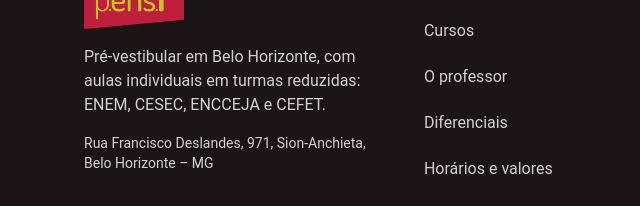
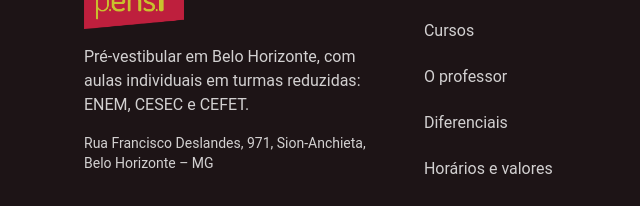
Before and after one commit to pedrorosemberg/pensibh, an Astro site in the folder site-v2/: page / in a window 1280 px wide. Shown: the part 10706-10912 px from the top of the page, 0-640 px from the left. Built offline with nearby package versions, Linux system fonts and the light colour scheme; Astro itself is replaced by a stand-in of ours; no server answers.

Commit message:
retira encceja do rodapé

```diff
--- a/site-v2/src/components/Footer.astro
+++ b/site-v2/src/components/Footer.astro
@@ -15,7 +15,7 @@ const year = new Date().getFullYear();
     <div>
       <Image src={logo} alt="PENSI+" width={140} height={79} class="h-14 w-auto" />
       <p class="mt-4 max-w-sm">
-        Pré-vestibular em Belo Horizonte, com aulas individuais em turmas reduzidas: ENEM, CESEC, ENCCEJA e CEFET.
+        Pré-vestibular em Belo Horizonte, com aulas individuais em turmas reduzidas: ENEM, CESEC e CEFET.
       </p>
       <p class="mt-4 text-sm">{SITE.address.street}, {SITE.address.neighborhood}, {SITE.address.city} – {SITE.address.region}</p>
     </div>
```
